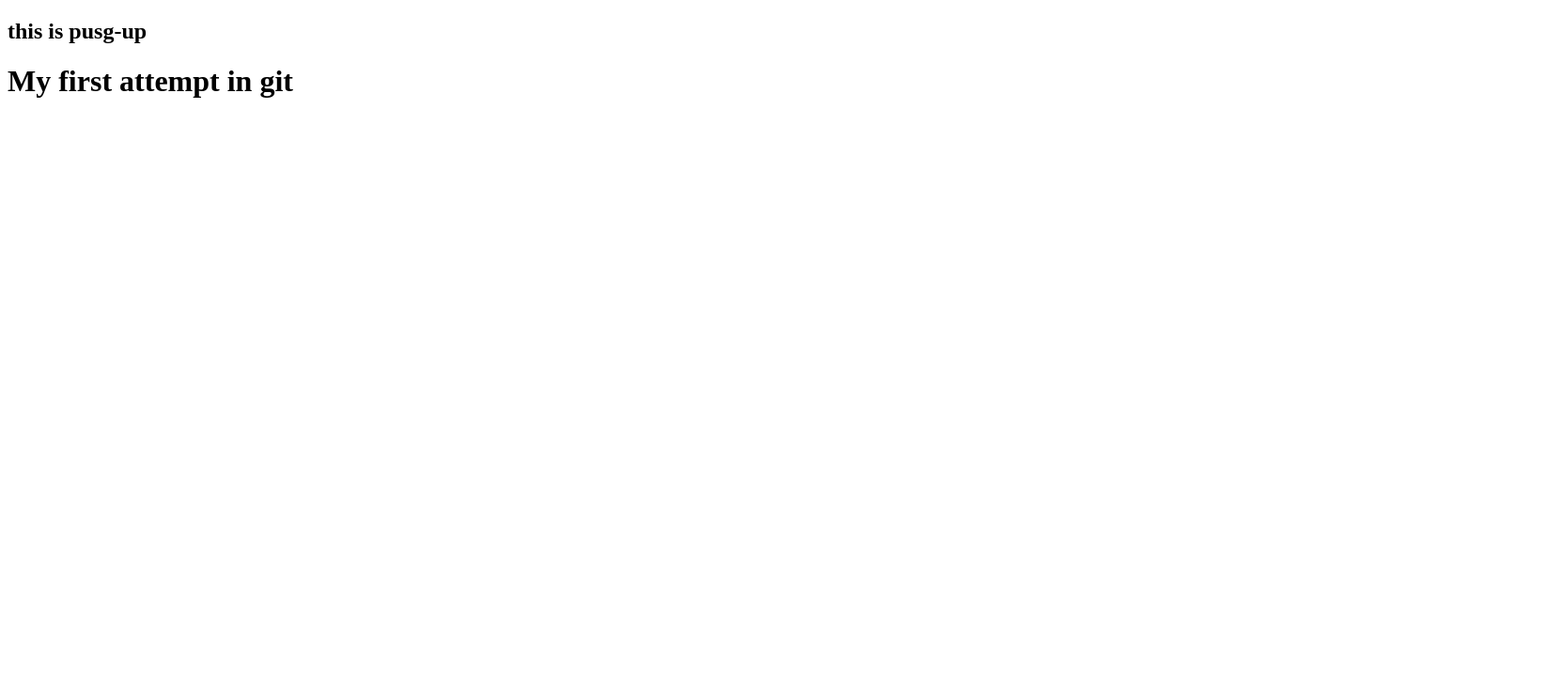
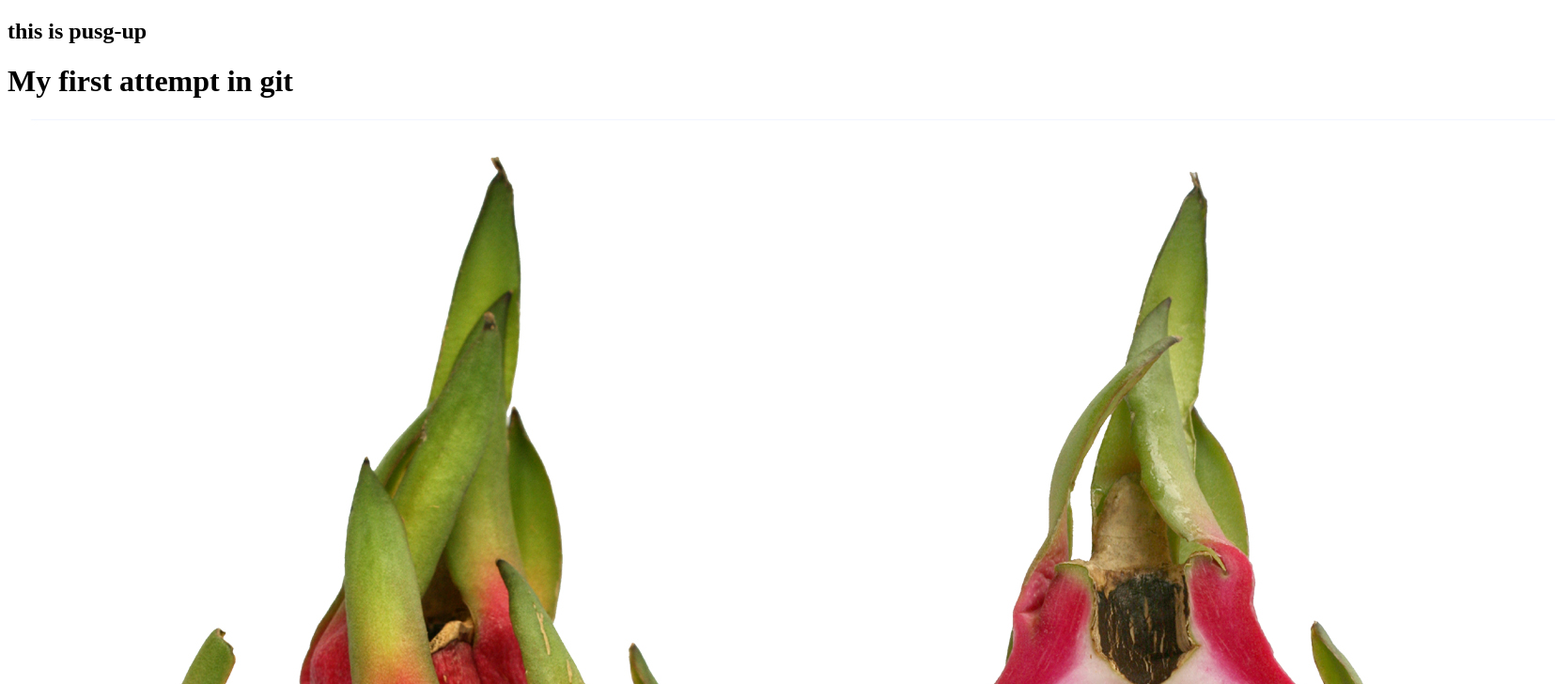
Before and after one commit to muttakin12/my-first-web, a plain HTML site: page index.html in a window 1280 px wide. Shown: the top 728 px of the page at 94% size, 1655 px wide, since content can reach past the window. Drawn offline with Linux system fonts and the light colour scheme.

Commit message:
dragon img

```diff
--- a/index.html
+++ b/index.html
@@ -8,5 +8,7 @@
 <body>
     <h2> this is pusg-up</h2>
     <h1> My first attempt in git </h1>
+    <img src="dragon.jpg" alt="red color">
+
 </body>
 </html>
```
Also changed, not shown: dragon.jpg (added).
